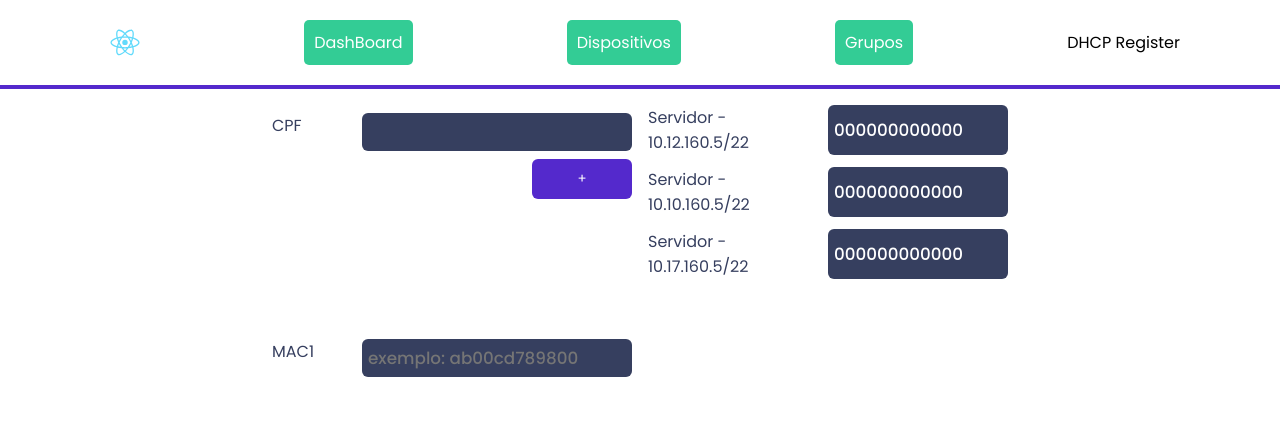
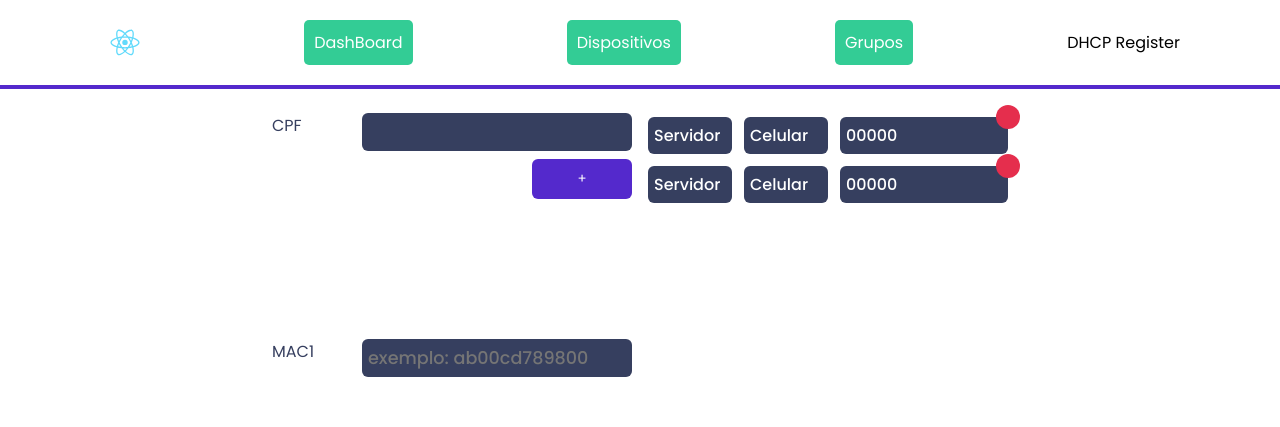
Before and after one commit to luis-gustavo-sales-dev/dhcpd-register-easy-reactjs, a React (Create React App) app: page /devices in a window 1280 px wide. Shown: the top 427 px of the page. Built offline with nearby package versions, Linux system fonts and the light colour scheme; no server answers.

Commit message:
Device Component was created

```diff
--- /dev/null
+++ b/src/components/Devices/DeviceComponent/index.tsx
@@ -0,0 +1,16 @@
+import { Device } from "../../../entities/Device"
+import InputForm from "../../InputForm"
+import { CloseButton, Container, } from "./style"
+
+interface DeviceComponentProps {
+  device: Device;
+}
+
+export default function DeviceComponent({ device }:DeviceComponentProps) {
+  return <Container>
+      <InputForm columns="1fr" fontSize="1rem" readOnly value={device.group.name}/>
+      <InputForm columns="1fr" fontSize="1rem" readOnly value={device.devicetype.name}/>
+      <InputForm columns="1fr" fontSize="1rem" value={device.ids.mac} />
+      <CloseButton />
+    </Container>
+}
--- /dev/null
+++ b/src/components/Devices/DeviceComponent/style.ts
@@ -0,0 +1,21 @@
+import styled from "styled-components";
+
+
+
+export const Container = styled.div`
+  display: grid;
+  grid-template-columns: 1fr 1fr 2fr;
+  grid-column-gap: 12px ;
+  position: relative;
+`
+
+export const CloseButton = styled.div`
+  position: absolute ;
+  top: -12px;
+  right: -12px ;
+  width: 24px;
+  height: 24px;
+  background: ${ ({theme}) => theme.colors.red};
+  border-radius: 50% ;
+  cursor: pointer;
+`
--- a/src/components/Devices/DeviceListComponent/index.tsx
+++ b/src/components/Devices/DeviceListComponent/index.tsx
@@ -1,12 +1,26 @@
+import { Device } from "../../../entities/Device";
 import InputForm from "../../InputForm";
+import DeviceComponent from "../DeviceComponent";
 import { Container } from "./style";
 
 
 export default function DeviceListComponent() {
 
+  let device: Device = {
+    ids: {
+      cpf: "122",
+      mac: "00000"
+    },
+    devicetype: {
+      id: 1,
+      name: "Celular"
+    },
+    group: {
+      name: "Servidor"
+    }
+  }
   return <Container>
-    <InputForm labelName="Servidor - 10.12.160.5/22" columns="2fr 2fr" value={"000000000000"}/>
-    <InputForm labelName="Servidor - 10.10.160.5/22" columns="2fr 2fr" value={"000000000000"}/>
-    <InputForm labelName="Servidor - 10.17.160.5/22" columns="2fr 2fr" value={"000000000000"}/>
+    <DeviceComponent device={device} />
+    <DeviceComponent device={device}/>
   </Container>
 }
--- a/src/components/Devices/DeviceListComponent/style.ts
+++ b/src/components/Devices/DeviceListComponent/style.ts
@@ -6,4 +6,5 @@ export const Container = styled.div`
   flex-direction: column;
   justify-content: start ;
   align-items: flex-start ;
+  padding-top: 12px;
 `
--- a/src/components/InputForm/index.tsx
+++ b/src/components/InputForm/index.tsx
@@ -2,15 +2,16 @@ import { Container, Input, Label } from "./style";
 import {InputHTMLAttributes, FC} from 'react'
 
 interface InputFormsProps extends InputHTMLAttributes<HTMLInputElement> {
-  labelName: string;
+  labelName?: string;
+  fontSize?: string;
   columns: string;
 }
 
-export default function InputForm({ labelName, columns, ...rest }:InputFormsProps) {
+export default function InputForm({ labelName, columns, fontSize, ...rest }:InputFormsProps) {
   return (
     <Container columns={columns}>
-      <Label>{labelName}</Label>
-      <Input {...rest} />
+      { labelName ? <Label>{labelName}</Label> : null}
+      <Input {...rest} fontSize={fontSize}/>
     </Container>
   );
 }
--- a/src/components/InputForm/style.ts
+++ b/src/components/InputForm/style.ts
@@ -1,7 +1,8 @@
 import styled from "styled-components";
 
 interface InputFormProps {
-  columns: string;
+  columns?: string;
+  fontSize?: string;
 }
 
 export const Container = styled.div<InputFormProps>`
@@ -10,11 +11,12 @@ export const Container = styled.div<InputFormProps>`
   grid-template-columns: ${ (props) => props.columns} ;
 `
 
-export const Label = styled.label`
-  font-size: 1rem ;
+export const Label = styled.label<InputFormProps>`
+  font-size: ${({ fontSize }) => !!fontSize ? fontSize : "1rem"}  ;
 
 `
 
-export const Input = styled.input`
+export const Input = styled.input<InputFormProps>`
   width: 100% ;
+  font-size: ${({ fontSize }) => !!fontSize ? fontSize : "1.1rem"}  ;
 `
--- /dev/null
+++ b/src/entities/Device.ts
@@ -0,0 +1,12 @@
+import { DeviceType } from "./DeviceType"
+
+export interface Device {
+  ids: {
+    cpf: string,
+    mac: string
+  },
+  group: {
+    name: string
+  },
+  devicetype: DeviceType
+}
```
